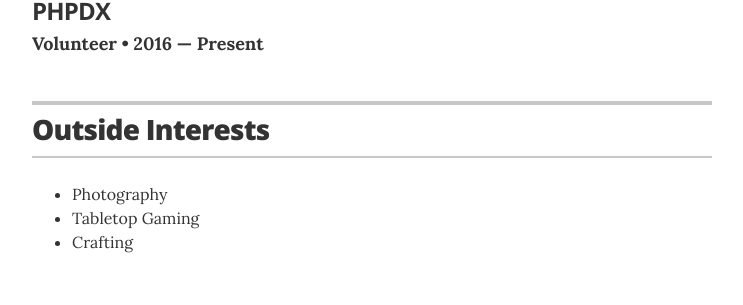
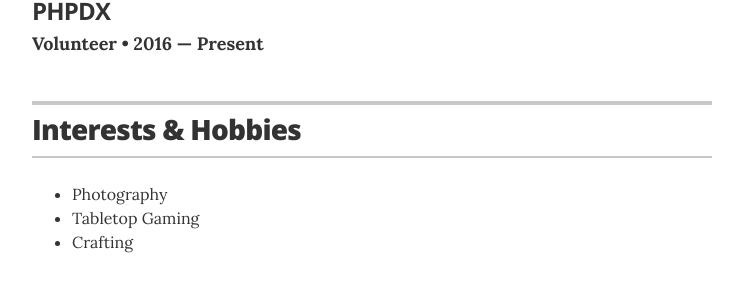
Before and after one commit to roseofgold/roseofgold.github.io, a Jekyll site: the page built from index.html, in a window 1280 px wide. Shown: the part 1142-1447 px from the top of the page, without its empty margins (268-1011 px from the left). Built offline with Jekyll 4.4.1, drawn with Linux system fonts in a browser that asks for light colours.

Commit message:
Updated interests header

```diff
--- a/_layouts/resume.html
+++ b/_layouts/resume.html
@@ -170,7 +170,7 @@
       <section class="content-section">
 
         <header class="section-header">
-          <h2>Outside Interests</h2>
+          <h2>Interests & Hobbies</h2>
         </header>
 
         <div class="resume-item">
```
